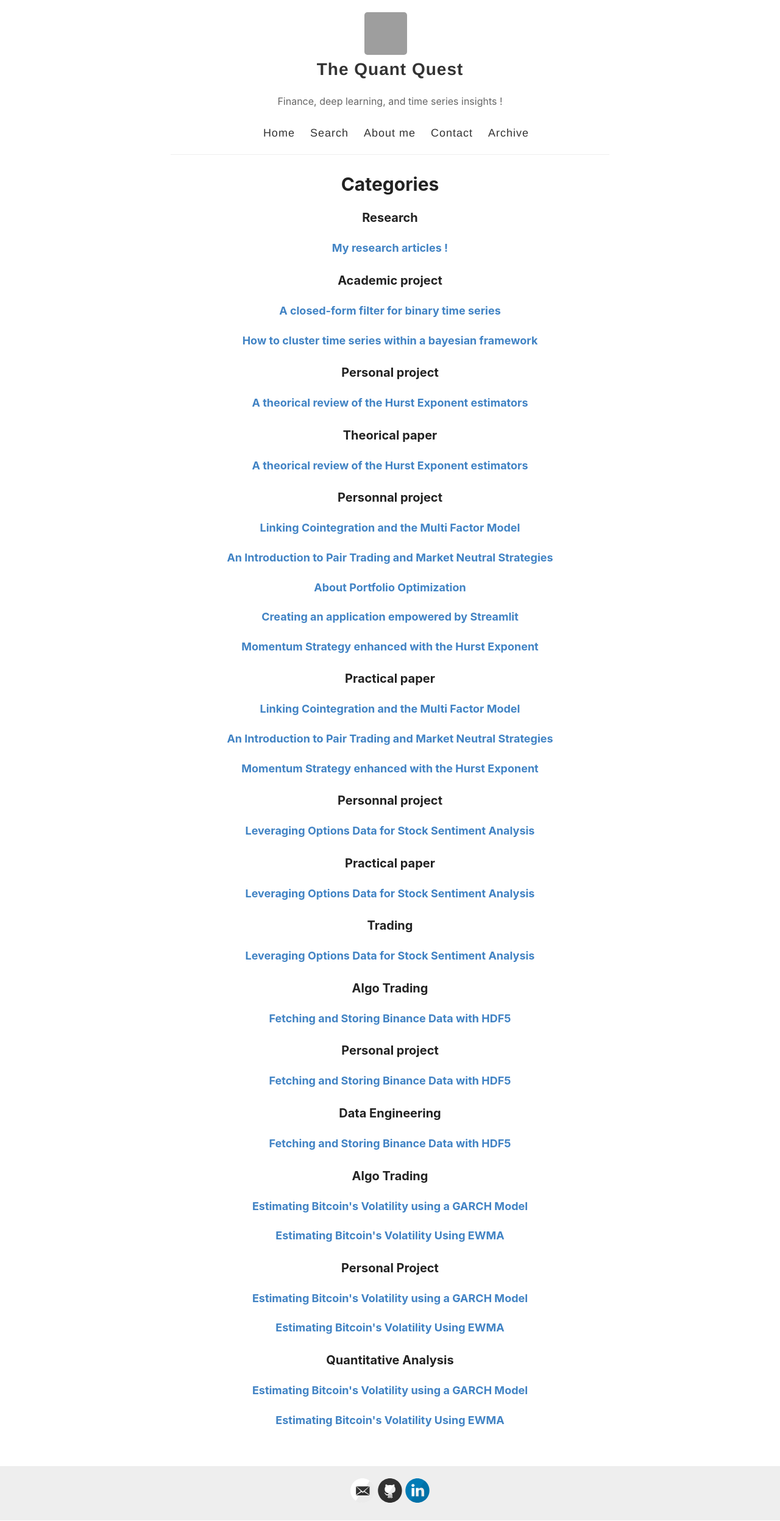
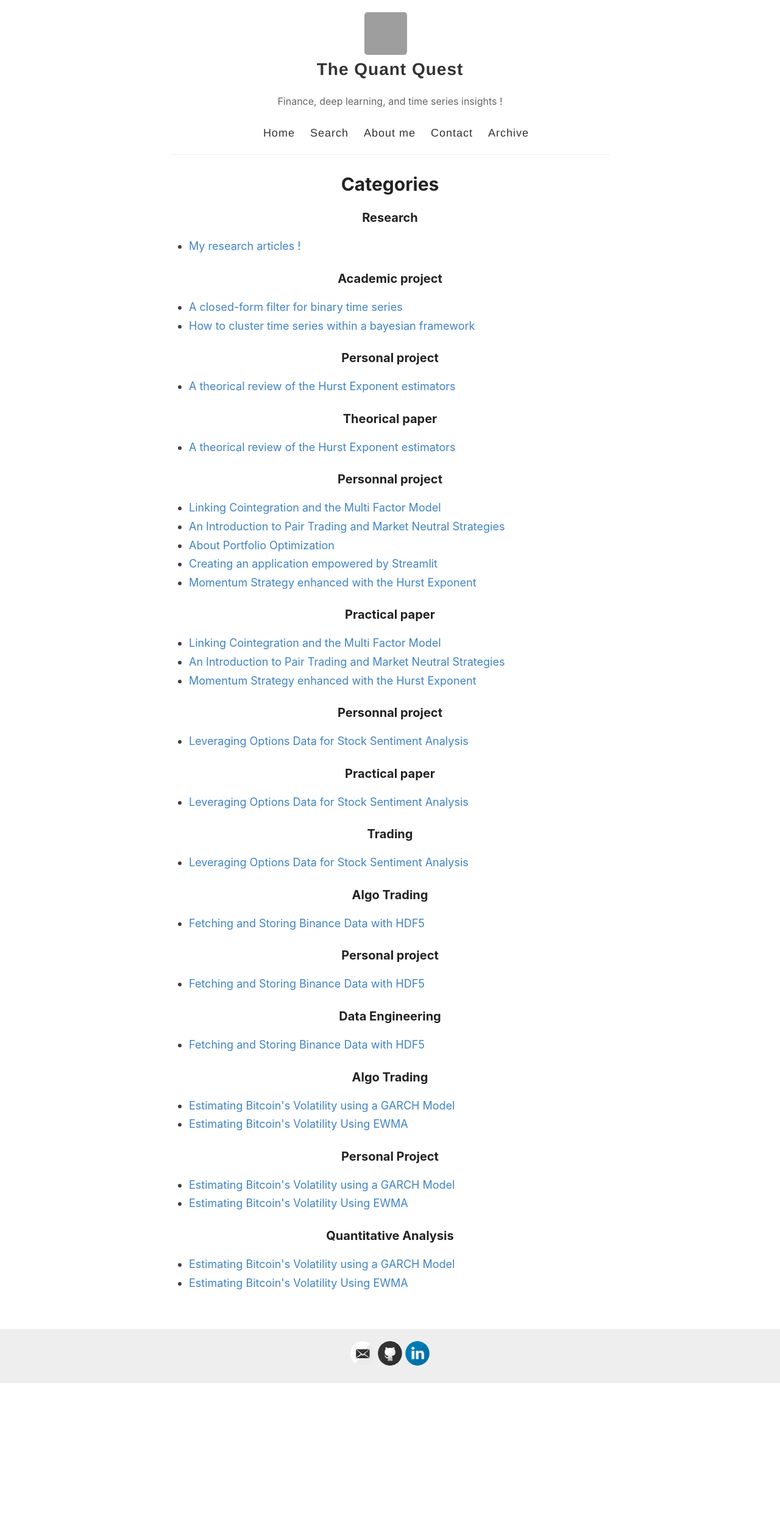
Before and after one commit to Zaltarba/blog, a Jekyll site: the page built from _pages/categories.md, in a window 1280 px wide. Shown: the whole page at 61% size. Built offline with Jekyll 4.4.1, drawn with Linux system fonts in a browser that asks for light colours; after the commit the page ends 2270 px from its top, so only the background shows below that.

Commit message:
Update categories.md

```diff
--- a/_pages/categories.md
+++ b/_pages/categories.md
@@ -4,21 +4,31 @@ permalink: /categories/
 title: Categories
 ---
 
+<div id="categories">
+  {% for category in site.categories %}
+    {% assign category_name = category | first %}
+    <div class="category-group">
 
-<div id="archives">
-{% for category in site.categories %}
-  <div class="archive-group">
-    {% capture category_name %}{{ category | first }}{% endcapture %}
-    <div id="#{{ category_name | slugize }}"></div>
-    <p></p>
+      <!-- Anchor for each category -->
+      <a id="{{ category_name | slugize }}"></a>
 
-    <h3 class="category-head">{{ category_name }}</h3>
-    <a name="{{ category_name | slugize }}"></a>
-    {% for post in site.categories[category_name] %}
-    <article class="archive-item">
-      <h4><a href="{{ site.baseurl }}{{ post.url }}">{% if post.title and post.title != "" %}{{post.title}}{% else %}{{post.excerpt |strip_html}}{%endif%}</a></h4>
-    </article>
-    {% endfor %}
-  </div>
-{% endfor %}
+      <!-- Category Header -->
+      <h3 class="category-head">{{ category_name }}</h3>
+
+      <!-- Category Posts -->
+      <ul class="category-post-list">
+        {% for post in category.last %}
+          <li class="category-post-item">
+            <a href="{{ post.url | prepend: site.baseurl }}">
+              {% if post.title %}
+                {{ post.title }}
+              {% else %}
+                {{ post.excerpt | strip_html }}
+              {% endif %}
+            </a>
+          </li>
+        {% endfor %}
+      </ul>
+    </div>
+  {% endfor %}
 </div>
```
